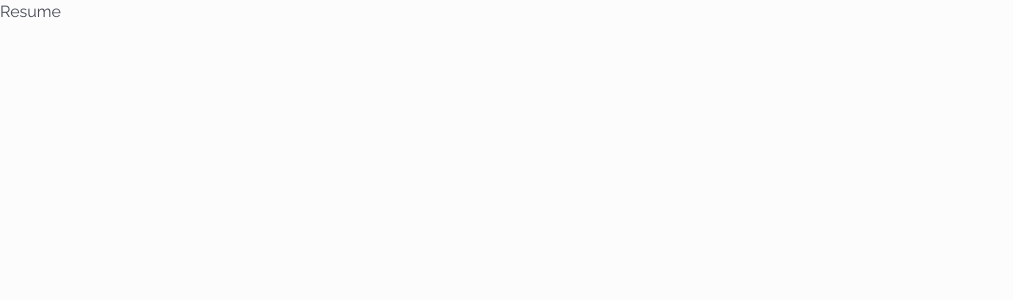
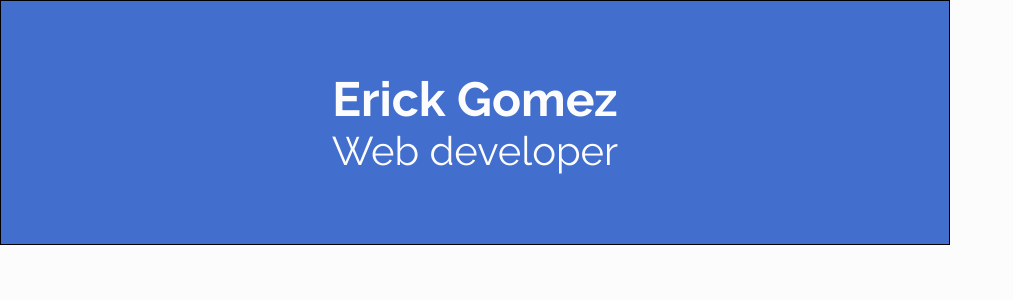
Before and after one commit to ErickBGomez/cv-application, a React (Vite) app: page / in a window 1280 px wide. Shown: the top 300 px of the page, without its empty margins (0-1013 px from the left). Built offline with nearby package versions, Linux system fonts and the light colour scheme.

Commit message:
Add fullname and work position

```diff
--- a/src/App.jsx
+++ b/src/App.jsx
@@ -1,6 +1,9 @@
 import Resume from "./components/Resume/Resume";
 
-const data = {};
+const data = {
+  fullname: "Erick Gomez",
+  workPosition: "Web developer",
+};
 
 const App = () => {
   return <Resume data={data} />;
--- a/src/assets/scss/_text-styles.scss
+++ b/src/assets/scss/_text-styles.scss
@@ -1,3 +1,5 @@
+// General
+
 @mixin common-styles() {
   font-style: normal;
   text-decoration: none;
@@ -35,6 +37,8 @@
   font-weight: 600;
 }
 
+// Form
+
 @mixin form-section-title() {
   @include common-styles;
   font-size: 1.25rem;
@@ -64,3 +68,16 @@
   font-size: 1rem;
   font-weight: 600;
 }
+
+// Resume
+@mixin resume-fullname-title() {
+  @include common-styles;
+  font-size: 3rem;
+  font-weight: 700;
+}
+
+@mixin resume-work-title() {
+  @include common-styles;
+  font-size: 2.5rem;
+  font-weight: 400;
+}
--- a/src/components/Resume/Resume.jsx
+++ b/src/components/Resume/Resume.jsx
@@ -1,5 +1,16 @@
+import "./Resume.scss";
+
 const Resume = ({ data }) => {
-  return <div>Resume</div>;
+  const { fullname, workPosition } = data;
+
+  return (
+    <div className="resume">
+      <div className="personal-info">
+        <div className="fullname">{fullname}</div>
+        <div className="work-position">{workPosition}</div>
+      </div>
+    </div>
+  );
 };
 
 export default Resume;
--- /dev/null
+++ b/src/components/Resume/Resume.scss
@@ -0,0 +1,23 @@
+@use "../../assets/scss/colors";
+@use "../../assets/scss/text-styles";
+
+.resume {
+  max-width: 950px;
+  background-color: colors.$white;
+  border: 1px solid black;
+
+  .personal-info {
+    padding: 4.38rem 0;
+    text-align: center;
+    background-color: colors.$primary;
+    color: colors.$white;
+
+    .fullname {
+      @include text-styles.resume-fullname-title;
+    }
+
+    .work-position {
+      @include text-styles.resume-work-title;
+    }
+  }
+}
```
